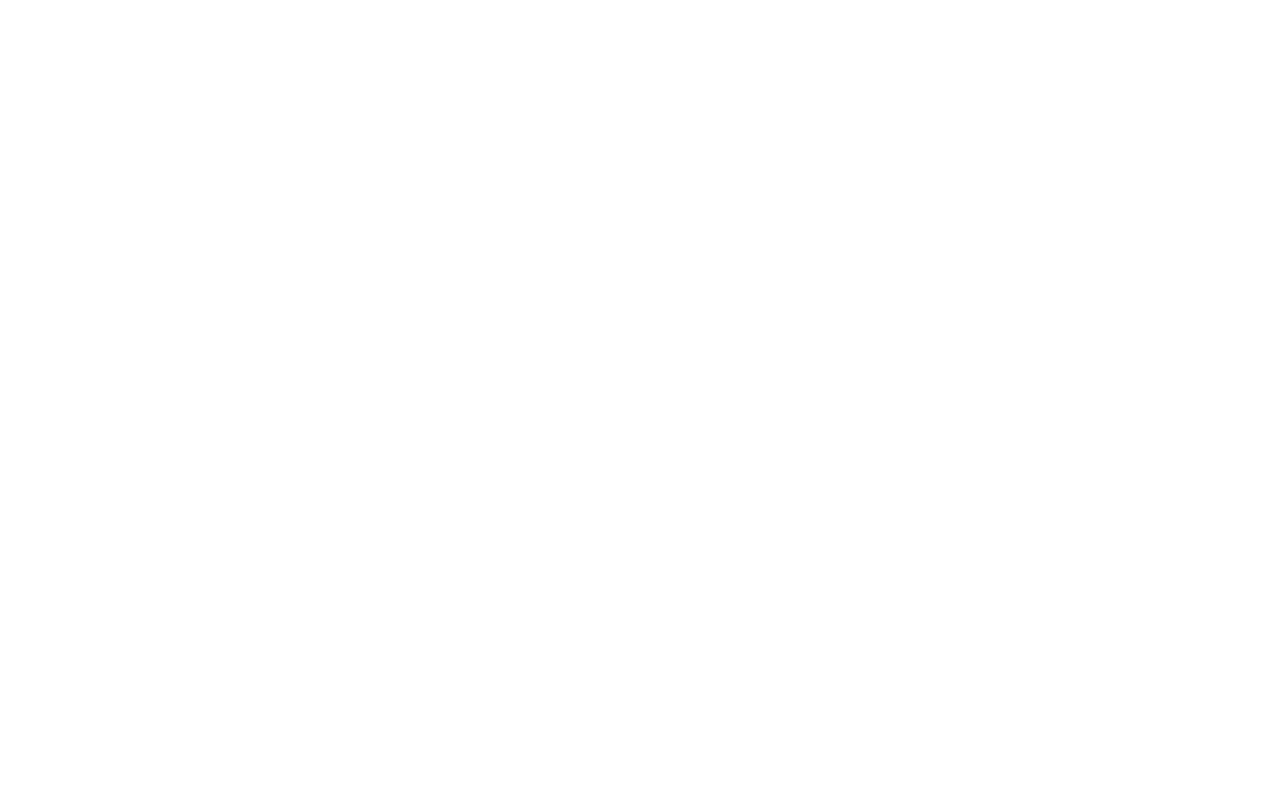
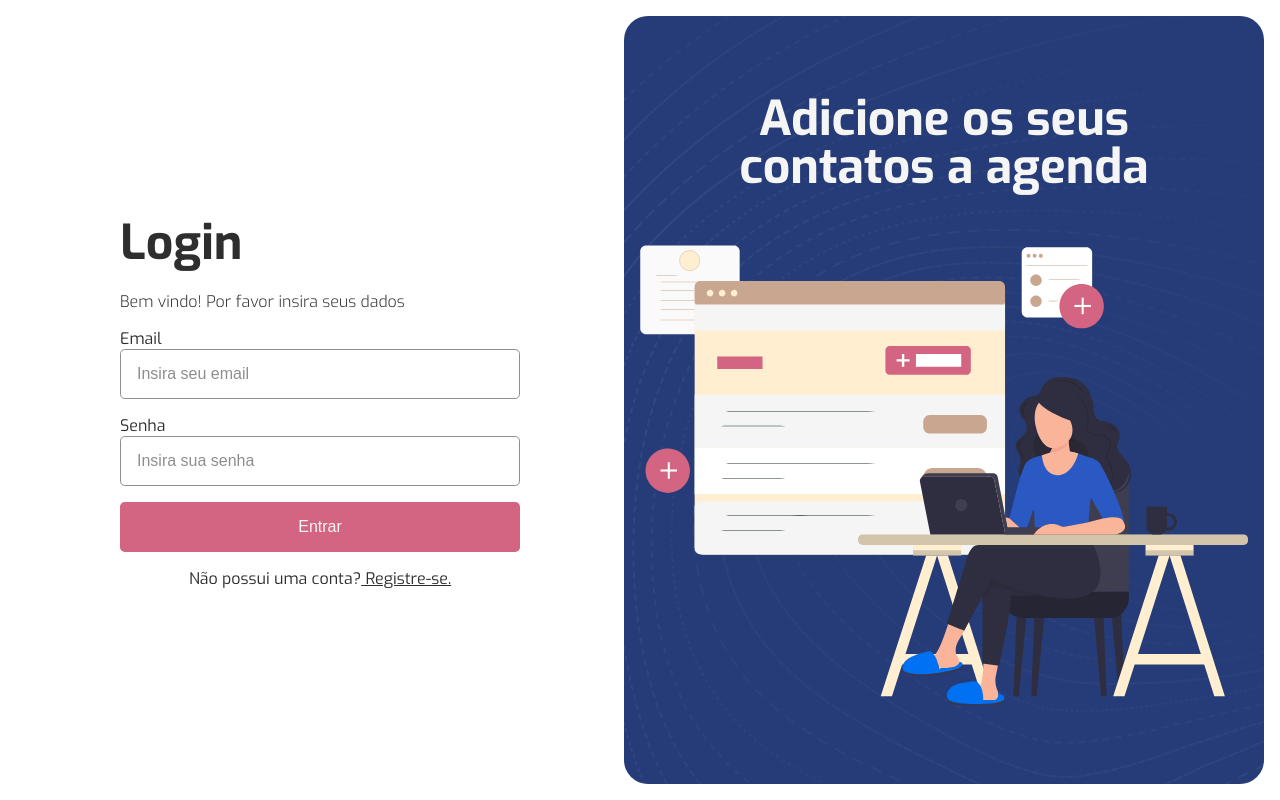
Before and after one commit to guibrbs/Orcatinhos, a React (Create React App) app in the folder frontend/: page / in a window 1280 px wide. Built offline with nearby package versions, Linux system fonts and the light colour scheme; the HTML template or start-up script is replaced by a standard one.

Commit message:
:repeat: Mudando o local de import

```diff
--- a/frontend/src/App.tsx
+++ b/frontend/src/App.tsx
@@ -1,7 +1,9 @@
+import { Auth } from "./pages/Auth";
+
 function App() {
   return (
     <div className="App">
-
+      <Auth />
     </div>
   );
 }
```
